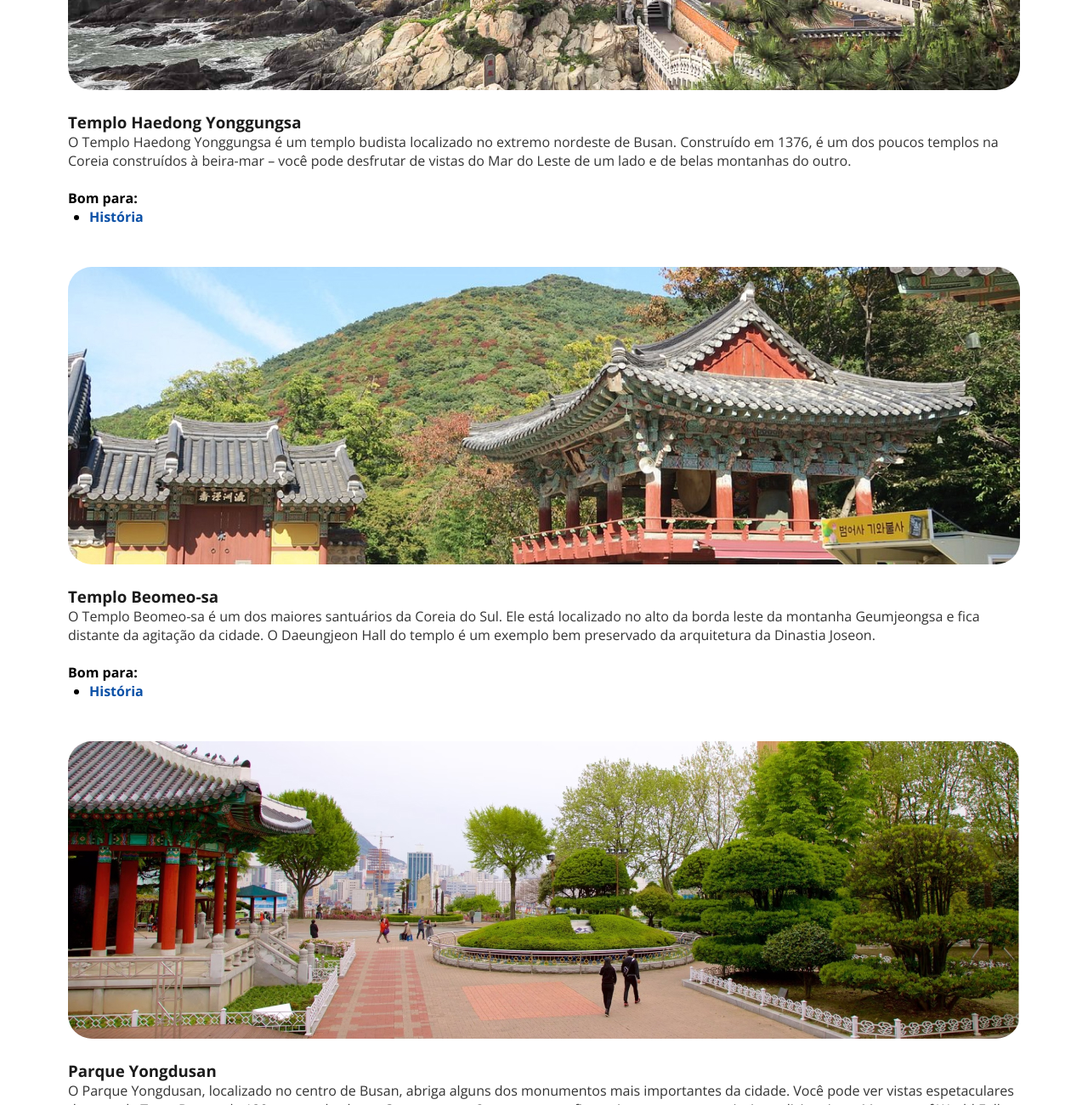
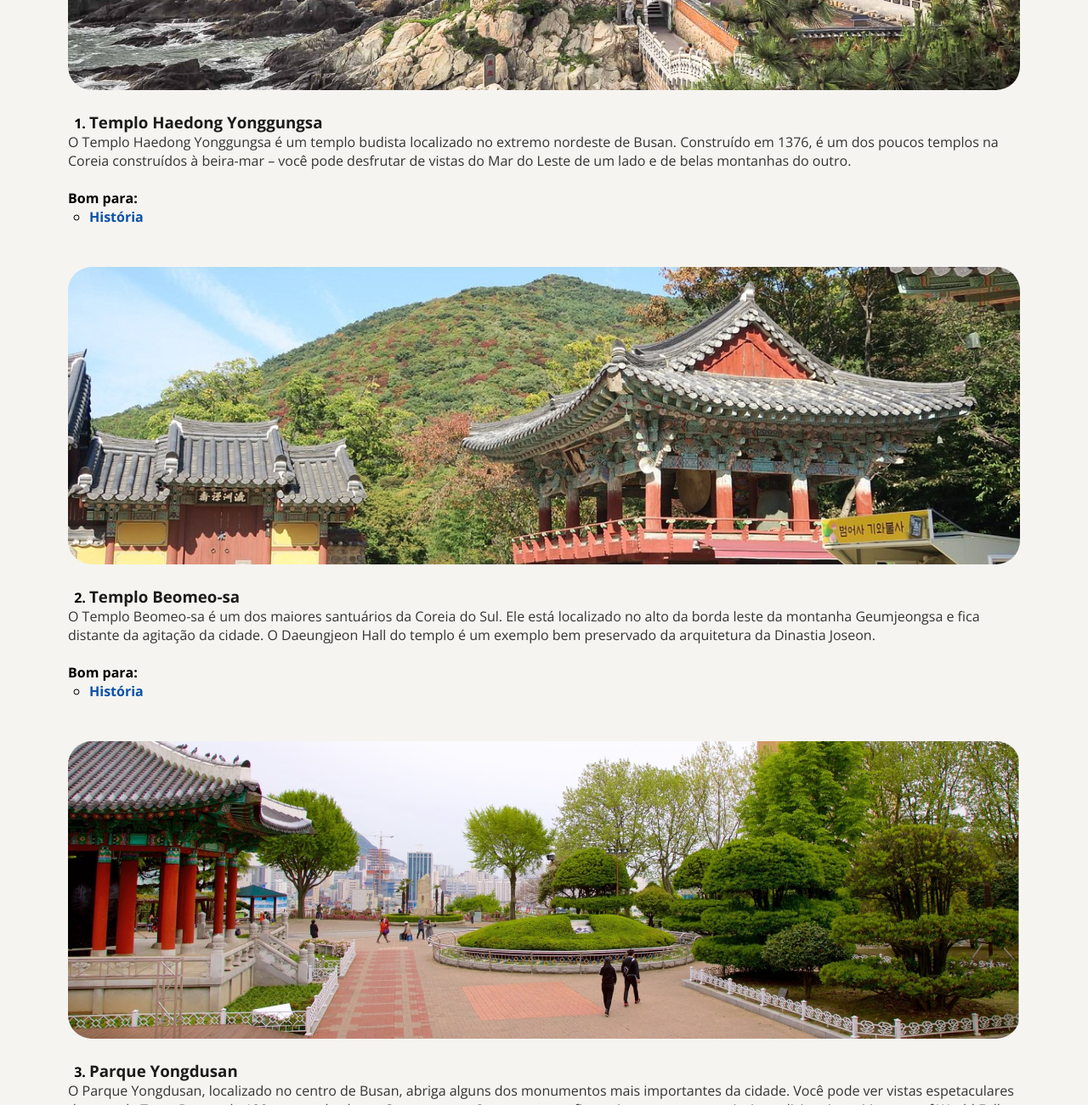
Before and after one commit to leozinlima/tourist-guide, a plain HTML site: page index.html in a window 1280 px wide. Shown: the part 1500-2800 px from the top of the page at 85% size. Drawn offline with nearby package versions, Linux system fonts and the light colour scheme.

Commit message:
Lista ordenada adicionada juntamente com font-weight e margin

```diff
--- a/index.html
+++ b/index.html
@@ -29,48 +29,91 @@
                         Os santuários budistas que pontilham a costa e as montanhas de Busan têm uma arquitetura impressionante que irá encantar os fotógrafos.</p>
                 </article>
                 <div class="shapelist">
+                    <ol>
                         <section>
+
                             <img src="./assets/haedong.jpg" alt="Templo Haedong Yonggungsa">
+
                             <div class="font">
-                            <h3>Templo Haedong Yonggungsa</h3>
+
+                                <li><h3>Templo Haedong Yonggungsa</h3></li>
+
                                 <p>O Templo Haedong Yonggungsa é um templo budista localizado no extremo nordeste de Busan. Construído em 1376, é um dos poucos templos na Coreia construídos à beira-mar – você pode desfrutar de vistas do Mar do Leste de um lado e de belas montanhas do outro.
+
                                     <br>
+
                                     <br>
+
                                     <ul>
+
                                         Bom para:
+
                                         <li><div class="blueword">História</div></li>
+
                                     </ul></p>
+
                             </div>
+
                         </section>
+
                         <section>
+
                             <img src="./assets/beomeo.jpg" alt="Templo Beomeo-sa">
+
                             <div class="font">
-                            <h3>Templo Beomeo-sa</h3>
+
+                                <li><h3>Templo Beomeo-sa</h3></li>
+
                                 <p>O Templo Beomeo-sa é um dos maiores santuários da Coreia do Sul. Ele está localizado no alto da borda leste da montanha Geumjeongsa e fica distante da agitação da cidade. O Daeungjeon Hall do templo é um exemplo bem preservado da arquitetura da Dinastia Joseon.
+
                                     <br>
+
                                     <br>
+
                                     <ul>
+
                                         Bom para:
+
                                         <li><div class="blueword">História</div></li>
+
                                     </ul></p>
+
                             </div>
+
                         </section>
+
                         <section>
+
                             <img src="./assets/yongdusan.jpg" alt="Parque Yongdusan">
+
                             <div class="font">
-                            <h3>Parque Yongdusan</h3>
+
+                                <li><h3>Parque Yongdusan</h3></li>
+
                                 <p>O Parque Yongdusan, localizado no centro de Busan, abriga alguns dos monumentos mais importantes da cidade. Você pode ver vistas espetaculares do topo da Torre Busan, de 120 metros de altura. O parque tem 2 museus – confira os instrumentos musicais tradicionais no Museum of World Folk Instruments e mais de 80 veleiros coreanos no Exhibition Hall of World Model Boats.
+
                                     <br>
+
                                     <br>
+
                                     <ul>
+
                                         Bom para:
+
                                         <li><div class="purpleword">Casais</div></li>
+
                                         <li><div class="pinkword">Famílias</div></li>
+
                                         <li><div class="orangeword">Orçamento</div></li>
+
                                     </ul>
+
                                     </p>
+
                             </div>
+
                         </section>
+                    </ol>
                 </div>
             </main>
             <div class="grayline"></div>
--- a/style.css
+++ b/style.css
@@ -5,6 +5,10 @@
 
 :root {
     font-family: "Open Sans", sans-serif;
+}
+
+body {
+    background-color: #F5F4F0;
 }
 
 img {
@@ -20,6 +24,7 @@ header p, .font-initial > p {
     color: #E1624F;
     font-weight: bold;
     letter-spacing: 0%;
+    text-transform: uppercase;
 }
 
 h1 {
@@ -67,11 +72,11 @@ div > p {
     color : #333333;
 }
 
-ul {
+ul, li {
     font-weight: 700;
 }
 
-ul > li {
+ul > li, ol li {
     margin-left: 25px;
 }
 
```
Lines whose indentation alone changed are shown as unchanged.
